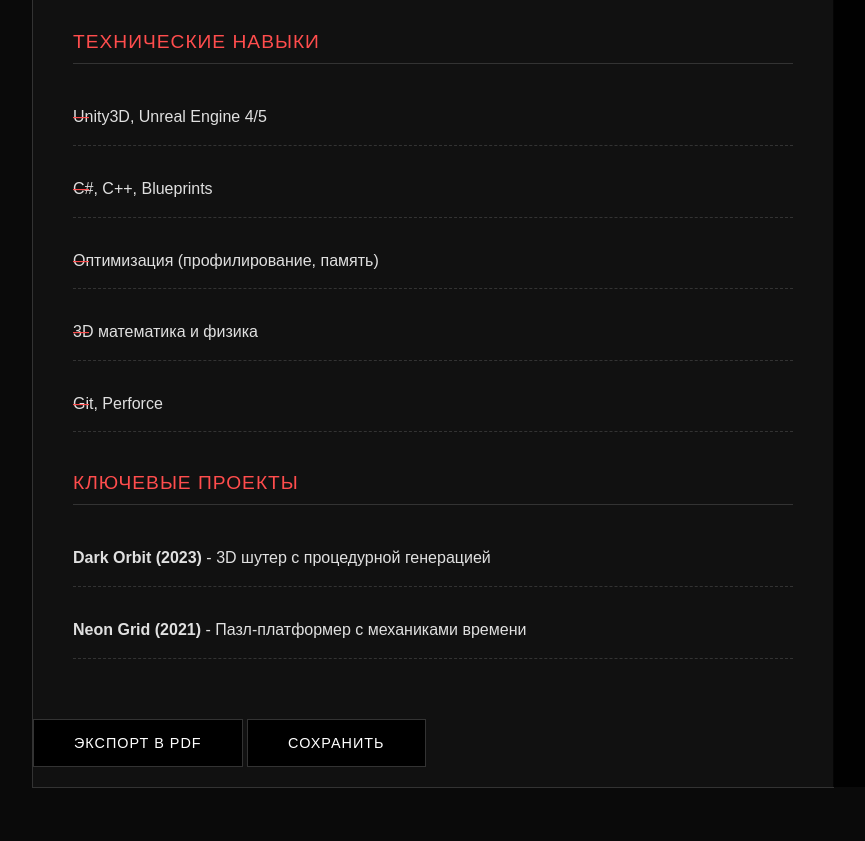
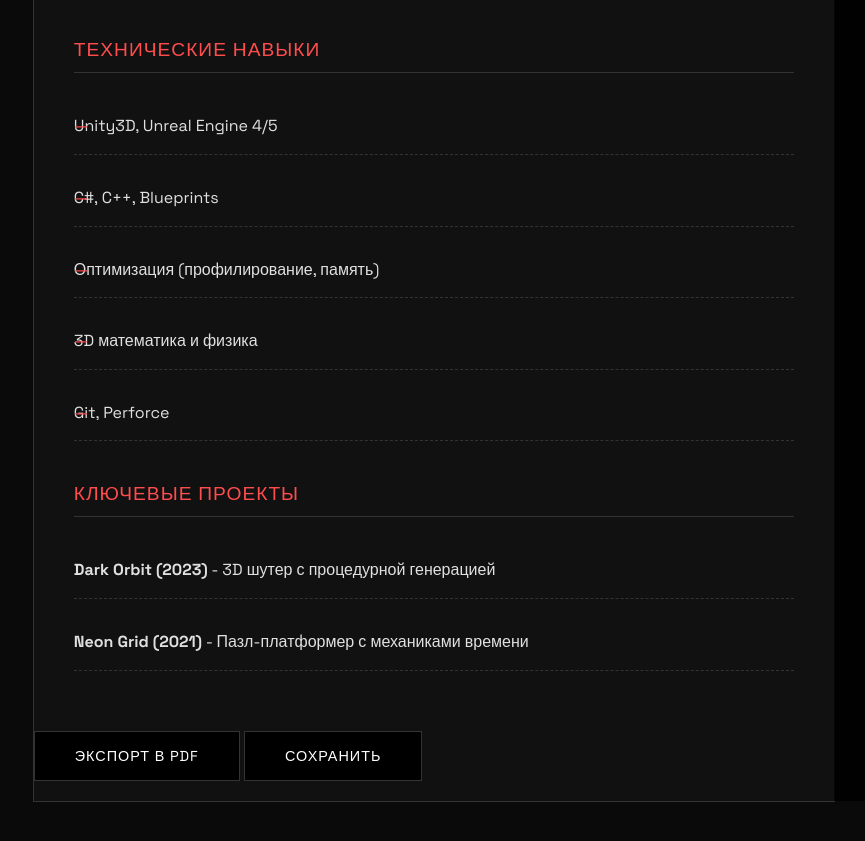
Before and after one commit to artem951/artem951.github.io, a plain HTML site: page index.html in a window 1280 px wide. Shown: the part 872-1713 px from the top of the page, without its empty margins (117-982 px from the left). Drawn offline with nearby package versions, Linux system fonts and the light colour scheme.

Commit message:
Update index.html

```diff
--- a/index.html
+++ b/index.html
@@ -5,6 +5,7 @@
     <meta name="viewport" content="width=device-width, initial-scale=1.0">
     <title>Резюме разработчика игр</title>
     <link rel="stylesheet" href="styles.css">
+    <link href="https://fonts.googleapis.com/css2?family=Space+Grotesk:wght@400;500;700&family=Space+Mono&display=swap" rel="stylesheet">
 </head>
 <body>
     <div class="resume-container" id="resume">
```
